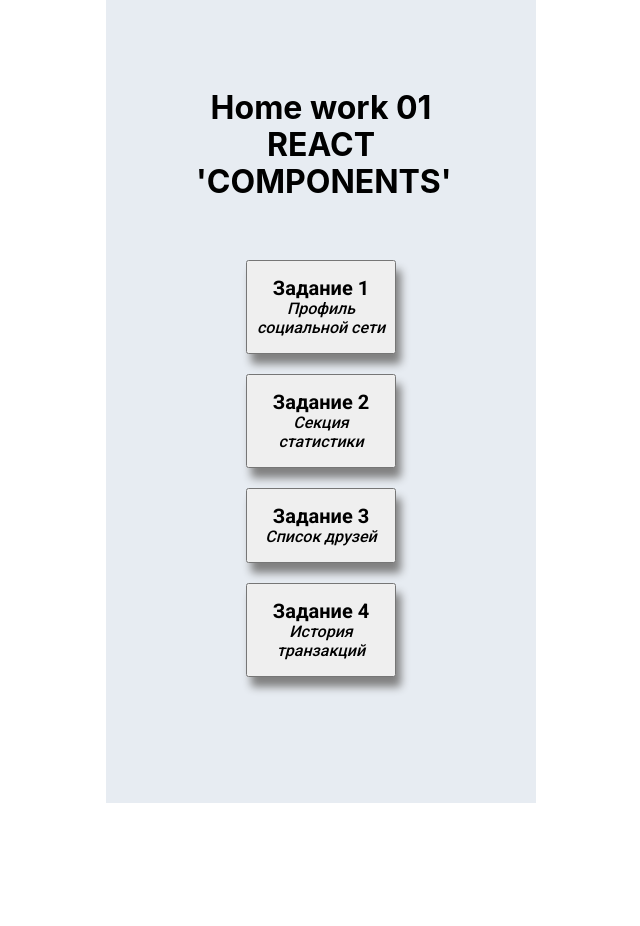
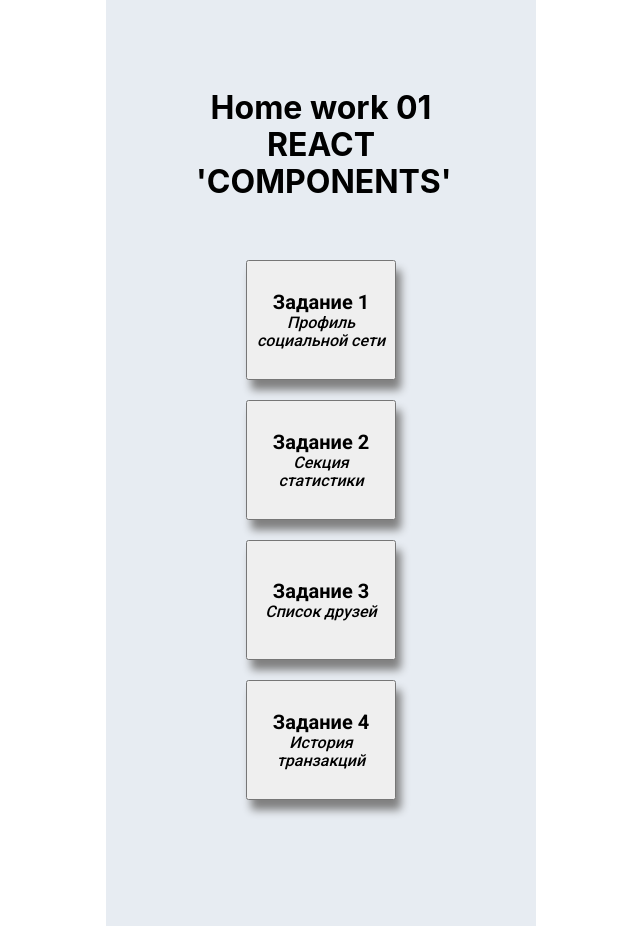
Before and after one commit to sepaev/goit-react-hw-01-components, a React (Create React App) app: page / in a window 1280 px wide. Shown: the whole page, without its empty margins (319-959 px from the left). Before the commit the page ends 803 px from the top, so only its background shows below. Built offline with nearby package versions, Linux system fonts and the light colour scheme.

Commit message:
add emotion npm

```diff
--- a/package.json
+++ b/package.json
@@ -4,6 +4,8 @@
   "private": true,
   "homepage": "https://sepaev.github.io/goit-react-hw-01-components",
   "dependencies": {
+    "@emotion/react": "^11.4.1",
+    "@emotion/styled": "^11.3.0",
     "@testing-library/jest-dom": "^5.14.1",
     "@testing-library/react": "^11.2.7",
     "@testing-library/user-event": "^12.8.3",
--- a/src/conponents/App.js
+++ /dev/null
@@ -1,3 +0,0 @@
-import { HomeButtons } from './Home/Home';
-
-export const App = props => <HomeButtons />;
--- /dev/null
+++ b/src/conponents/App/App.js
@@ -0,0 +1,3 @@
+import { HomeButtons } from '../Home/Home';
+
+export const App = () => <HomeButtons />;
--- a/src/conponents/FriendList/Friend.jsx
+++ b/src/conponents/FriendList/Friend.jsx
@@ -1,15 +1,14 @@
 
 import PropTypes    from 'prop-types';
-import css          from './FriendList.module.css';
+import { AvatarImg, ItemLi, NameP, Status }     from './FriendList.styled';
 
 export const Friend=({ color, avatar, name })  => {
-  console.log(color);
   return (
-    <li className={css._item}>
-      <span className={css[`_status_${color}`]}></span>
-      <img className={css._avatar} src={avatar} alt="user avatar" width="48" />
-      <p className={css._name}>{name}</p>
-    </li>
+    <ItemLi>
+      <Status color={color}></Status>
+      <AvatarImg src={avatar} alt="user avatar"/>
+      <NameP>{name}</NameP>
+    </ItemLi>
   );
 }
 
--- a/src/conponents/FriendList/FriendList.jsx
+++ b/src/conponents/FriendList/FriendList.jsx
@@ -1,28 +1,26 @@
 import PropTypes       from 'prop-types';
-import css             from './FriendList.module.css';
 import { Friend }      from './Friend';
 import { goHomeClick } from '../../utils/goHomeClick';
+import { ListUl, TaskThreeDiv } from './FriendList.styled';
 
 export const FriendList=({ friends }) => {
  return (
-  <div className={css.taskThree} >
-   <ul className={css._list}>
-    {friends.map(({ avatar, name, isOnline, id, color=getColor(isOnline)}) =>
+  <TaskThreeDiv>
+   <ListUl>
+    {friends.map(({ avatar, name, isOnline, id }) =>
       <Friend
        key={id}
-       color={color}
+       color={(isOnline) ? 'green' : 'red'}
        avatar={avatar}
        name={name}
       />
     )}
-   </ul>
+   </ListUl>
    <button className='goHome' onClick={goHomeClick}>go home from FriendList</button>
-  </div>
+  </TaskThreeDiv>
  );
 };
-function getColor(bool) {
- return (bool) ? 'green' : 'red';
-}
+
 FriendList.propTypes={
  friends: PropTypes.arrayOf(PropTypes.object),
 };
--- a/src/conponents/FriendList/FriendList.module.css
+++ b/src/conponents/FriendList/FriendList.module.css
@@ -1,22 +1,3 @@
-.taskThree {
-  text-align: center;
-  margin: auto;
-}
-._list {
-  display: block;
-  margin: auto;
-  width: fit-content;
-}
-._item {
-  display: flex;
-  height: 108px;
-  align-items: center;
-  filter: drop-shadow(0px 2px 4px #a5a5a5);
-  background-color: white;
-  margin-bottom: 16px;
-  width: 400px;
-  padding: 6px 18px;
-}
 ._status_red,
 ._status_green {
   min-width: 24px;
@@ -29,23 +10,3 @@
 ._status_green {
   background-color: green;
 }
-
-._avatar {
-  width: 96px;
-  height: 96px;
-  border: rgba(226, 221, 221, 0.83) 1px solid;
-  margin-left: 16px;
-  border-radius: 10px;
-  background-color: rgba(243, 238, 238, 0.83);
-}
-._name {
-  color: green;
-  font-size: 25px;
-  color: black;
-  padding: 34px 0;
-  margin: 0;
-  margin-left: 20px;
-  width: 100%;
-  text-align: left;
-  font-weight: 600;
-}
--- /dev/null
+++ b/src/conponents/FriendList/FriendList.styled.jsx
@@ -0,0 +1,51 @@
+import styled from "@emotion/styled";
+
+export const TaskThreeDiv = styled.div`
+  text-align: center;
+  margin: auto;
+`;
+
+export const ListUl = styled.ul`
+  display: block;
+  margin: auto;
+  width: fit-content;
+`;
+
+export const ItemLi = styled.li`
+  display: flex;
+  height: 108px;
+  align-items: center;
+  filter: drop-shadow(0px 2px 4px #a5a5a5);
+  background-color: white;
+  margin-bottom: 16px;
+  width: 400px;
+  padding: 6px 18px;
+`;
+
+export const AvatarImg = styled.img`
+  width: 96px;
+  height: 96px;
+  border: rgba(226, 221, 221, 0.83) 1px solid;
+  margin-left: 16px;
+  border-radius: 10px;
+  background-color: rgba(243, 238, 238, 0.83);
+`;
+
+export const NameP = styled.p`
+  color: green;
+  font-size: 25px;
+  color: black;
+  padding: 34px 0;
+  margin: 0;
+  margin-left: 20px;
+  width: 100%;
+  text-align: left;
+  font-weight: 600;
+`;
+
+export const Status = styled.span`
+  min-width: 24px;
+  min-height: 24px;
+  border-radius: 50%;
+  background-color: ${props => props.color};
+`;
--- a/src/conponents/Home/Home.jsx
+++ b/src/conponents/Home/Home.jsx
@@ -1,29 +1,28 @@
-import css                  from './Home.module.css';
 import { homeButtonClick }  from '../../utils/homeButtonClick'
-
+import { Container, Title, List, Button, Task }        from './Home.styled';
 
 export const HomeButtons=() => {
  return (
-  <div className={css._container}>
-   <h1 className={css._title}>Home work 01 REACT 'COMPONENTS'</h1>
-   <ul className={css._list} onClick={homeButtonClick}>
+  <Container>
+   <Title>Home work 01 REACT 'COMPONENTS'</Title>
+   <List onClick={homeButtonClick}>
     <li>
-     <button className={css._button} id='profile' ><span className={css._task}>Задание 1</span>
-     Профиль социальной сети</button>
+     <Button id='profile' ><Task>Задание 1</Task>
+     Профиль социальной сети</Button>
     </li>
     <li>
-     <button className={css._button} id='statistics' ><span className={css._task}>Задание 2</span>
-     Секция статистики</button>
+     <Button id='statistics' ><Task>Задание 2</Task>
+     Секция статистики</Button>
     </li>
     <li>
-     <button className={css._button} id='friendList' ><span className={css._task}>Задание 3</span>
-     Список друзей</button>
+     <Button id='friendList' ><Task>Задание 3</Task>
+     Список друзей</Button>
     </li>
     <li>
-     <button className={css._button} id='transactionHistory' ><span className={css._task}>Задание 4</span>
-     История транзакций</button>
+     <Button id='transactionHistory' ><Task>Задание 4</Task>
+     История транзакций</Button>
     </li>
-   </ul>
-  </div>
+   </List>
+  </Container>
  );
 }
--- a/src/conponents/Home/Home.module.css
+++ /dev/null
@@ -1,40 +0,0 @@
-._container {
-  background-color: #e7ecf2;
-  padding: 90px;
-  margin: auto;
-  width: 430px;
-  min-height: 330px;
-}
-._title {
-  text-align: center;
-  margin: 0;
-  margin-bottom: 60px;
-}
-._list {
-  font-family: Roboto, sans-serif;
-  width: 250px;
-  min-height: 330px;
-  text-align: center;
-  padding-left: 0;
-}
-
-._button {
-  height: 100%;
-  margin-bottom: 20px;
-  width: 150px;
-  padding: 15px 5px;
-  font-style: italic;
-  filter: drop-shadow(5px 10px 4px grey);
-}
-._button:hover {
-  filter: drop-shadow(4px 4px 4px grey);
-  background-color: white;
-}
-
-._task {
-  font-size: 20px;
-  font-weight: 700;
-  font-style: initial;
-  pointer-events: none;
-  word-break: break-all;
-}
--- /dev/null
+++ b/src/conponents/Home/Home.styled.jsx
@@ -0,0 +1,45 @@
+import styled from '@emotion/styled'
+
+export const Container = styled.div`
+    background-color: #e7ecf2;
+    padding: 90px;
+    margin: auto;
+    width: 430px;
+    min-height: 330px;
+`;
+
+export const Title = styled.h1`
+  text-align: center;
+  margin: 0;
+  margin-bottom: 60px;
+`;
+
+export const List = styled.ul`
+  font-family: Roboto, sans-serif;
+  width: 250px;
+  min-height: 330px;
+  text-align: center;
+  padding-left: 0;
+`;
+
+export const Button = styled.button`
+  height: 100%;
+  margin-bottom: 20px;
+  width: 150px;
+  min-height: 120px;
+  padding: 15px 5px;
+  font-style: italic;
+  filter: drop-shadow(5px 10px 4px grey);
+  &:hover {
+    filter: drop-shadow(4px 4px 4px grey);
+    background-color: white;
+  }
+`;
+
+export const Task = styled.span`
+  font-size: 20px;
+  font-weight: 700;
+  font-style: initial;
+  pointer-events: none;
+  word-break: break-all;
+`;
--- a/src/index.js
+++ b/src/index.js
@@ -1,7 +1,7 @@
 import React from 'react';
 import ReactDOM from 'react-dom';
 import './index.css';
-import { App } from './conponents/App';
+import { App } from './conponents/App/App';
 
 ReactDOM.render(
   <React.StrictMode>
--- a/src/utils/goHomeClick.js
+++ b/src/utils/goHomeClick.js
@@ -1,11 +1,12 @@
 import React from 'react';
 import ReactDOM from 'react-dom';
-import { HomeButtons } from '../conponents/Home/Home';
+import { App } from '../conponents/App/App';
+
 export const goHomeClick = e => {
   e.preventDefault();
   ReactDOM.render(
     <React.StrictMode>
-      <HomeButtons />
+      <App />
     </React.StrictMode>,
     document.getElementById('root'),
   );
```
Also changed, not shown: 1 other file (tests, documents, lock files or other folders).
